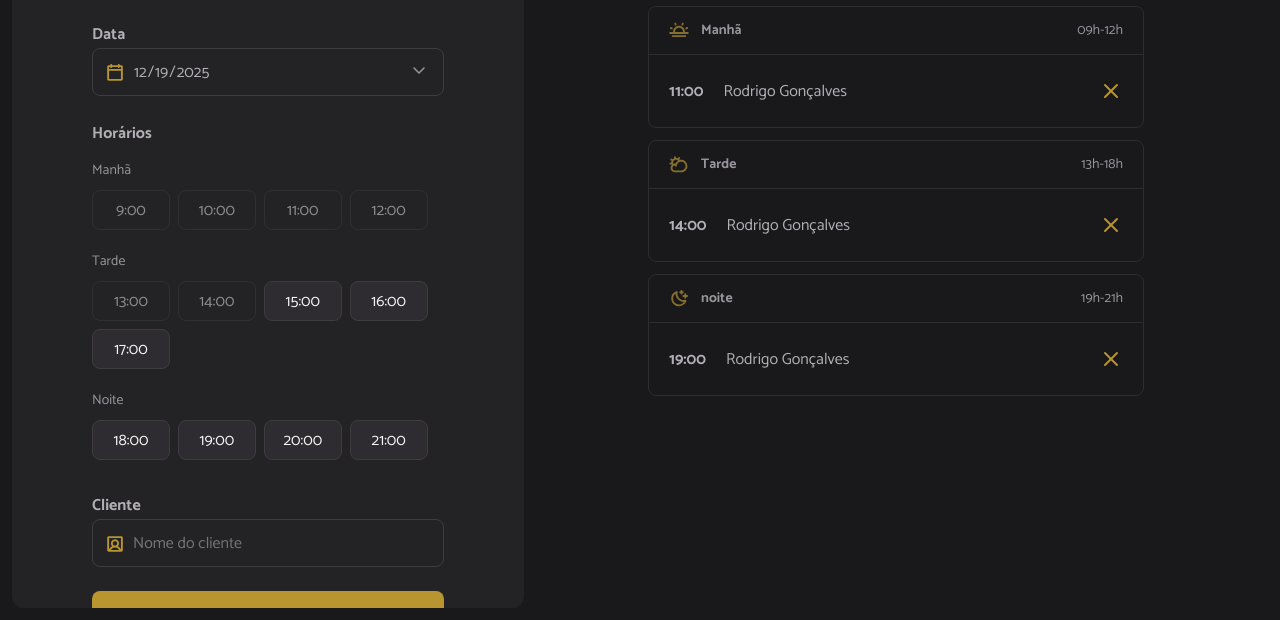
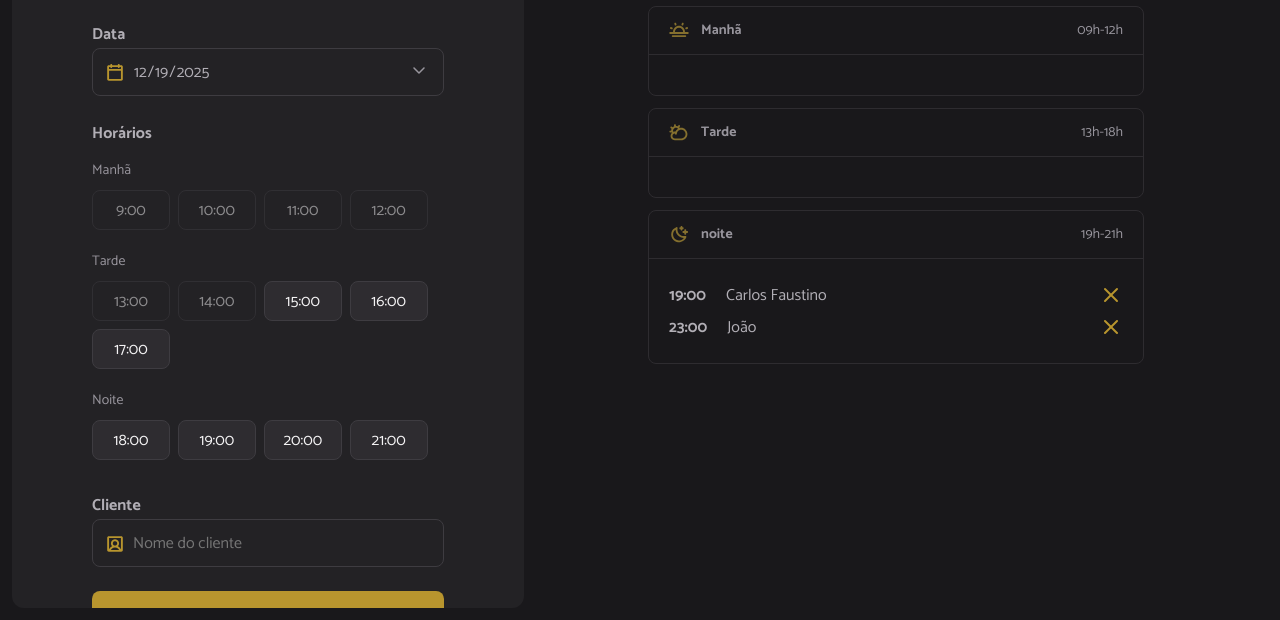
Before and after one commit to carlos-hfc/hairday, a website built with webpack: page index.html in a window 1280 px wide. Shown: the part 180-800 px from the top of the page. Built offline with nearby package versions, Linux system fonts and the light colour scheme; data requests are answered from the project's data file.

Commit message:
feat: list schedules

```diff
--- a/index.html
+++ b/index.html
@@ -87,7 +87,7 @@
           </header>
           <ul id="period-morning" class="period">
             <!-- Exemplo  -->
-            <li>
+            <!-- <li>
               <strong>11:00</strong>
               <span>Rodrigo Gonçalves</span>
               <img
@@ -95,7 +95,7 @@
                 alt="Cancelar"
                 class="cancel-icon"
               />
-            </li>
+            </li> -->
           </ul>
         </section>
 
@@ -107,7 +107,7 @@
           </header>
           <ul id="period-afternoon" class="period">
             <!-- Exemplo -->
-            <li>
+            <!-- <li>
               <strong>14:00</strong>
               <span>Rodrigo Gonçalves</span>
               <img
@@ -115,7 +115,7 @@
                 alt="Cancelar"
                 class="cancel-icon"
               />
-            </li>
+            </li> -->
           </ul>
         </section>
 
@@ -127,7 +127,7 @@
           </header>
           <ul id="period-night" class="period">
             <!-- Exemplo -->
-            <li>
+            <!-- <li>
               <strong>19:00</strong>
               <span>Rodrigo Gonçalves</span>
               <img
@@ -135,7 +135,7 @@
                 alt="Cancelar"
                 class="cancel-icon"
               />
-            </li>
+            </li> -->
           </ul>
         </section>
       </aside>
--- a/server.json
+++ b/server.json
@@ -4,6 +4,11 @@
       "id": 1766152946576,
       "name": "Carlos Faustino",
       "when": "2025-12-19T19:00:00.000Z"
+    },
+    {
+      "id": 1766153623442,
+      "name": "João",
+      "when": "2025-12-19T23:00:00.000Z"
     }
   ]
 }
--- a/src/modules/schedules/load.js
+++ b/src/modules/schedules/load.js
@@ -1,9 +1,15 @@
+import { listSchedulesByDay } from "../../services/list-schedules-by-day"
 import { hoursLoad } from "../form/hours-load"
+import { showSchedules } from "./show"
 
 const selectedDate = document.getElementById("date")
 
-export function schedulesDays() {
+export async function schedulesDays() {
   const date = selectedDate.value
+
+  const dailySchedules = await listSchedulesByDay({ date })
+
+  showSchedules({ dailySchedules })
 
   hoursLoad({ date })
 }
--- /dev/null
+++ b/src/modules/schedules/show.js
@@ -0,0 +1,44 @@
+import dayjs from "dayjs"
+
+const periodMorning = document.getElementById("period-morning")
+const periodAfternoon = document.getElementById("period-afternoon")
+const periodNight = document.getElementById("period-night")
+
+export async function showSchedules({ dailySchedules }) {
+  try {
+    periodMorning.replaceChildren()
+    periodAfternoon.replaceChildren()
+    periodNight.replaceChildren()
+
+    dailySchedules.forEach(schedule => {
+      const item = document.createElement("li")
+      const time = document.createElement("strong")
+      const name = document.createElement("span")
+
+      item.setAttribute("data-id", schedule.id)
+
+      time.textContent = dayjs(schedule.when).format("HH:mm")
+      name.textContent = schedule.name
+
+      const cancelIcon = document.createElement("img")
+      cancelIcon.classList.add("cancel-icon")
+      cancelIcon.src = "./src/assets/cancel.svg"
+      cancelIcon.alt = "Cancelar"
+
+      item.append(time, name, cancelIcon)
+
+      const hour = dayjs(schedule.when).hour()
+
+      if (hour <= 12) {
+        periodMorning.append(item)
+      } else if (hour > 12 && hour <= 18) {
+        periodAfternoon.append(item)
+      } else {
+        periodNight.append(item)
+      }
+    })
+  } catch (error) {
+    console.log(error)
+    alert("Não foi possível exibir os agendamentos")
+  }
+}
--- /dev/null
+++ b/src/services/list-schedules-by-day.js
@@ -0,0 +1,17 @@
+import dayjs from "dayjs"
+import { apiConfig } from "./api-config"
+
+export async function listSchedulesByDay({ date }) {
+  try {
+    const response = await fetch(`${apiConfig.baseURL}/schedules`)
+
+    const data = await response.json()
+
+    const dailySchedule = data.filter(schedule => dayjs(date).isSame(schedule.when, "day"))
+
+    return dailySchedule
+  } catch (error) {
+    console.log(error)
+    alert("Não foi possível buscar os agendamentos do dia selecionado.")
+  }
+}
```
